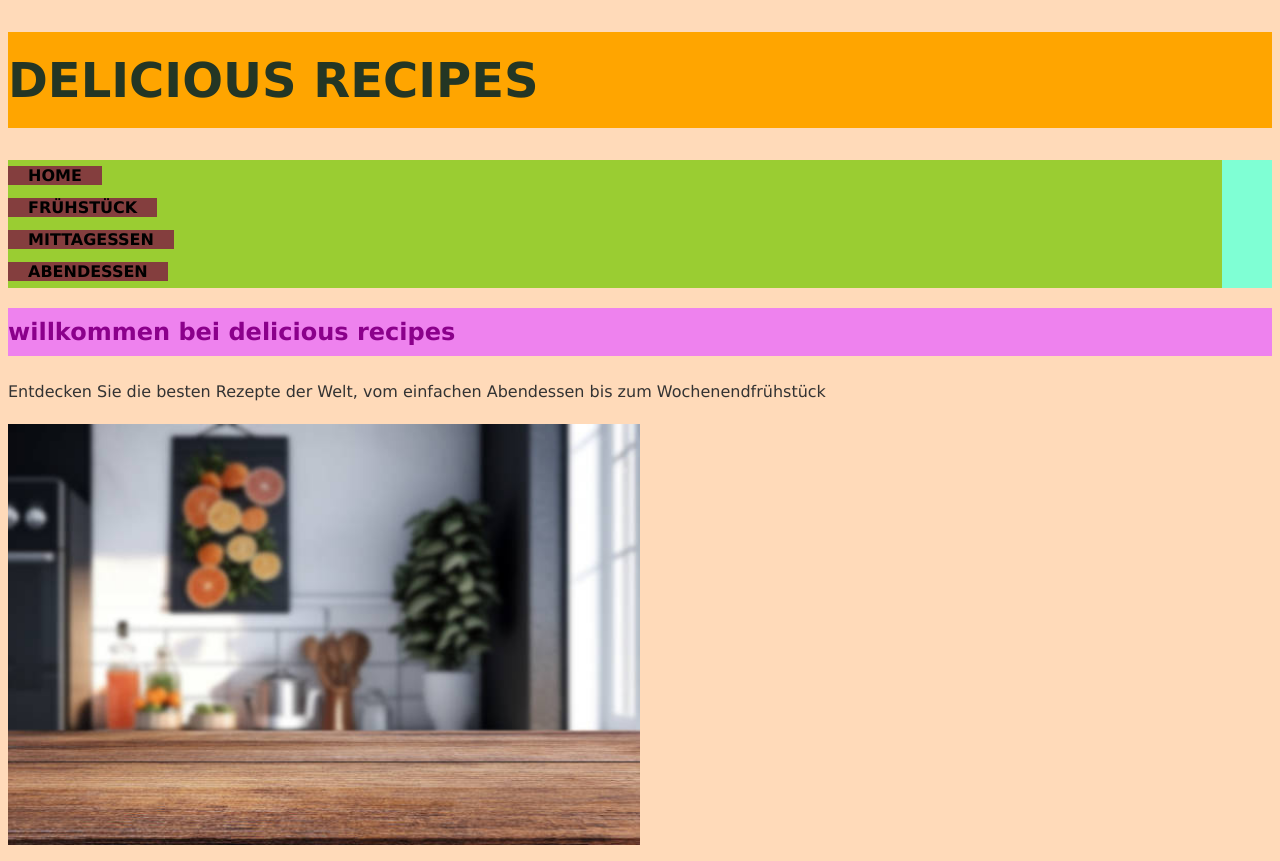
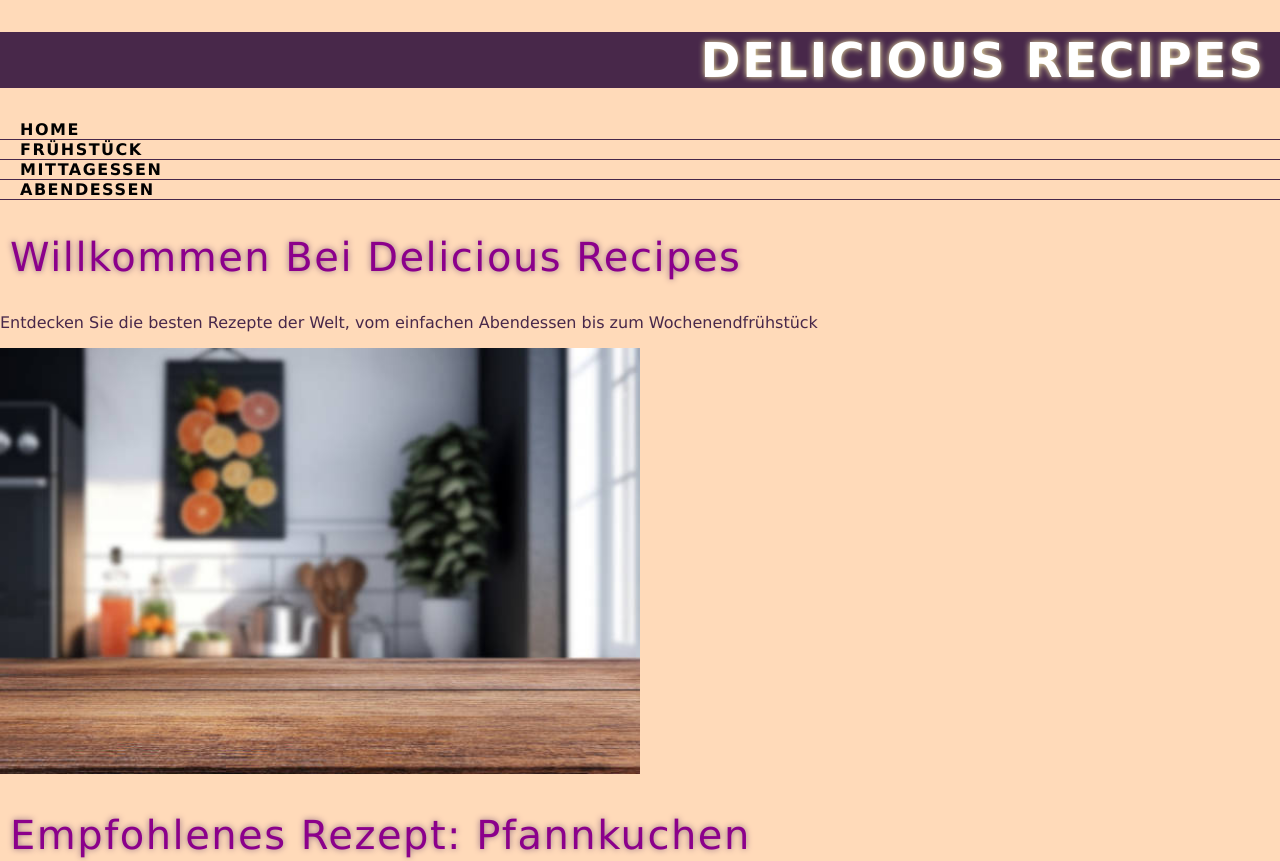
Before and after one commit to Gulcan82/recipe_book, a plain HTML site: page index.html in a window 1280 px wide. Shown: the top 861 px of the page. Drawn offline with Linux system fonts and the light colour scheme.

Commit message:
Homepage update, from the website yesterday.

```diff
--- a/styles.css
+++ b/styles.css
@@ -1,40 +1,46 @@
 h1 {
-    color: #243624;
+    color: white;
     font-family: 'Lucida Sans', 'Lucida Sans Regular', 'Lucida Grande', 'Lucida Sans Unicode', Geneva, Verdana, sans-serif;
     font-variant: small-caps;
     text-transform: uppercase;
     font-size: 300%;
-    background-color: orange;
+    background-color: #48284a;
+    text-align: right;
+    text-shadow: 0px 0px 6px #fff7ae;
+    padding-right: 15px;
+    letter-spacing: 2px;
 }
 
 * {
-    background-color: #ffdab9;
+    background-color: peachpuff;
     font-family: 'Lucida Sans', sans-serif;
-    color: #333;
-    line-height: 2;
+    color: #48284a;
+    line-height: 1,5;
+    margin-left: 0;
+    margin-right: 0;
 }
 
 h2 {
     color: darkmagenta;
     font-weight: lighter;
-    font-weight: lighter;
-    text-transform: lowercase;
-    font-weight: bold;
-    background-color: violet;
+    text-transform: capitalize;
+    font-weight: normal;
+    font-size: 250%;
+    letter-spacing: 1.5px;
+    text-shadow: 0px 0px 6px #916c80;
+    padding-left: 10px;
 }
 
 nav ul li {
-    background-color: yellowgreen ;
-    margin-right: 50px;
-    margin-left: 0cqh;
+    border-bottom-style: solid;
+    border-bottom-width: 1px;
+    border-bottom-color: #48284a;
+}
 
 
-}
-
 nav ul {
-    background-color: aquamarine;
+    list-style:none;
     padding-left: 0px;
-    list-style: none;
 }
 
 nav ul li a{
@@ -42,10 +48,10 @@ nav ul li a{
     text-transform: uppercase;
     text-decoration: none;
     font-weight: bold;
-    background-color: rgb(132, 62, 62);
-    padding-right: 20px;
+    letter-spacing: 1.5px;
     padding-left: 20px;
 
-
-
 }
+nav ul li a:hover {
+    text-shadow: 0px 0px 10px #916c80;
+}
```
